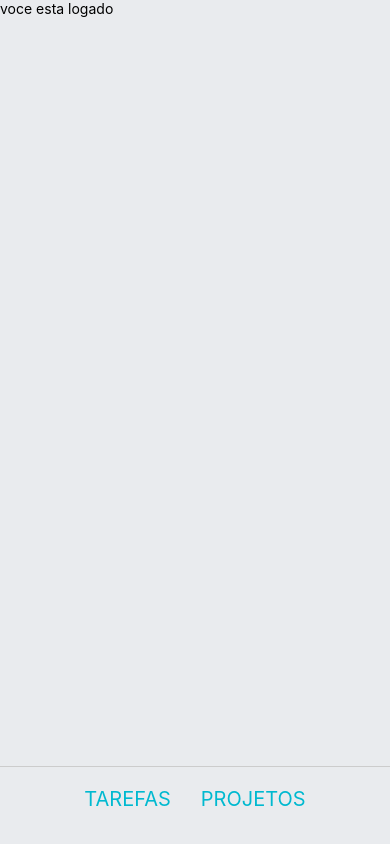
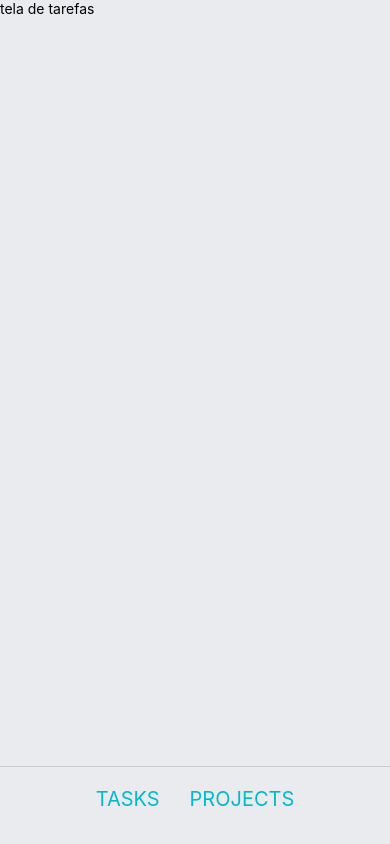
Before and after one commit to lucashz08/trabalho-react-native, a React Native app: screen / in a window 390 px wide. Built offline with nearby package versions, Linux system fonts and the light colour scheme.

Commit message:
add telas de projeto e tarefas e mudanca entre elas

```diff
--- a/src/screens/screenLogged.js
+++ b/src/screens/screenLogged.js
@@ -1,11 +1,16 @@
-import React, {Fragment, useContext} from 'react';
+import React, {useContext, useState} from 'react';
 import {Text, View, StyleSheet} from 'react-native';
 import { Btn } from '../components/componets.js';
 import {UserContext} from '../components/context.js';
+import ScreenTasks from './screenTasks';
+import ScreenProject from './screenProject';
 
 const loggedMain = () => {
 
+    const [screenView, setScreenView] = useState(0);
   //  const logged = useContext(UserContext);
+
+    const handleChangeScreenView = num => setScreenView(num)
 
     const ss = StyleSheet.create({
         main : {
@@ -16,13 +21,11 @@ const loggedMain = () => {
             alignItems : 'center',
             borderTopColor : '#ccc',
             borderTopWidth: 1,
-
             backgroundColor : '#e9ebee'
         },
         container : {
             flexDirection : 'column',
             flex : 1
-
         },
         menu : {
             flexDirection : 'row'
@@ -37,12 +40,12 @@ const loggedMain = () => {
     return(
             <View style={ss.container}>
                 <View style={ss.main}>
-                    <Text>voce esta logado </Text>
+                    {screenView == 0 ? <ScreenTasks /> : <ScreenProject />}
                 </View>
                 <View style={ss.footer}>
                     <View style={ss.menu}>
-                        <Btn style={ss.marginBtn} title="TAREFAS" />
-                        <Btn style={ss.marginBtn} title="PROJETOS" />
+                        <Btn style={ss.marginBtn} title="TASKS" onPress={ () => handleChangeScreenView(0) }/>
+                        <Btn style={ss.marginBtn} title="PROJECTS" onPress={ () => handleChangeScreenView(1) }/>
                     </View>
                 </View>
            </View>
--- /dev/null
+++ b/src/screens/screenProject.js
@@ -0,0 +1,8 @@
+import React from 'react';
+import {Text} from 'react-native';
+
+const screenProject = () => {
+    return <Text>tela de projetos</Text>
+}
+
+export default screenProject;
--- /dev/null
+++ b/src/screens/screenTasks.js
@@ -0,0 +1,8 @@
+import React from 'react';
+import {Text} from 'react-native';
+
+const screenTasks = () => {
+    return <Text>tela de tarefas</Text>
+}
+
+export default screenTasks;
```
